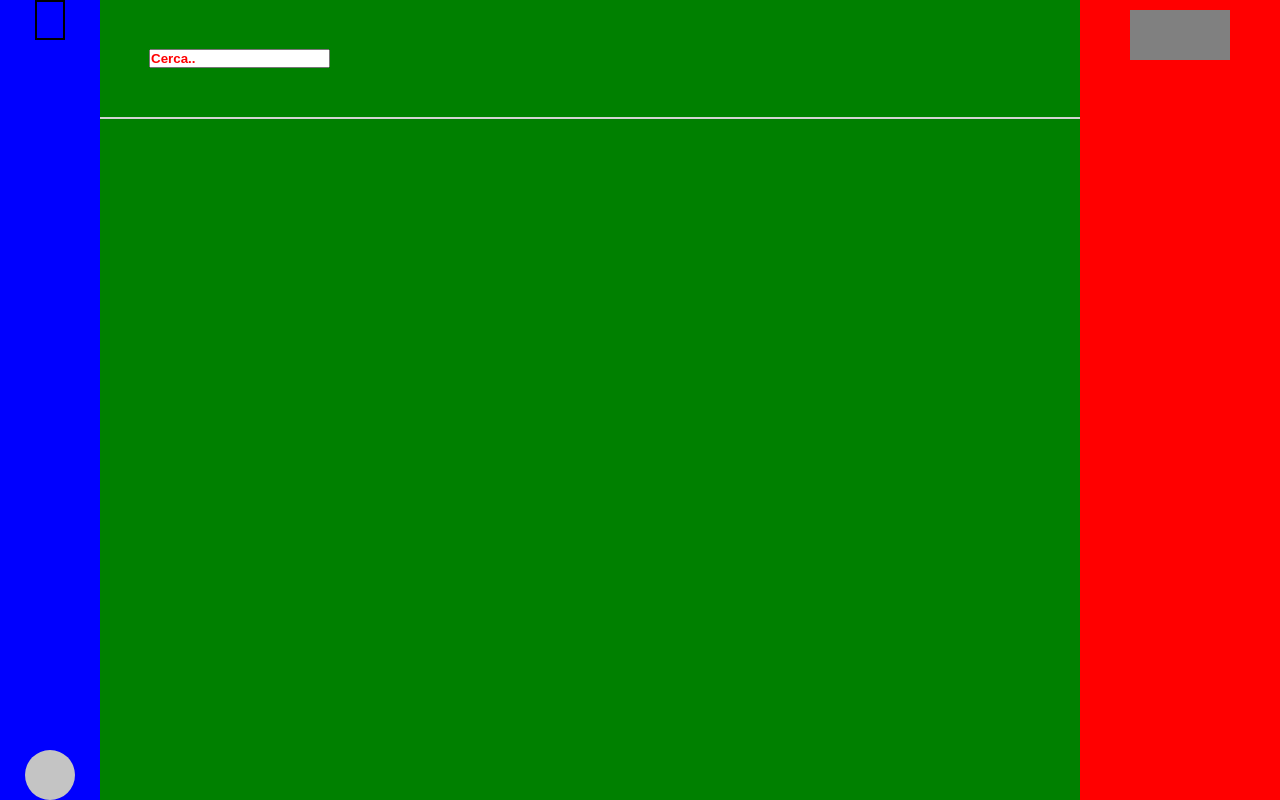
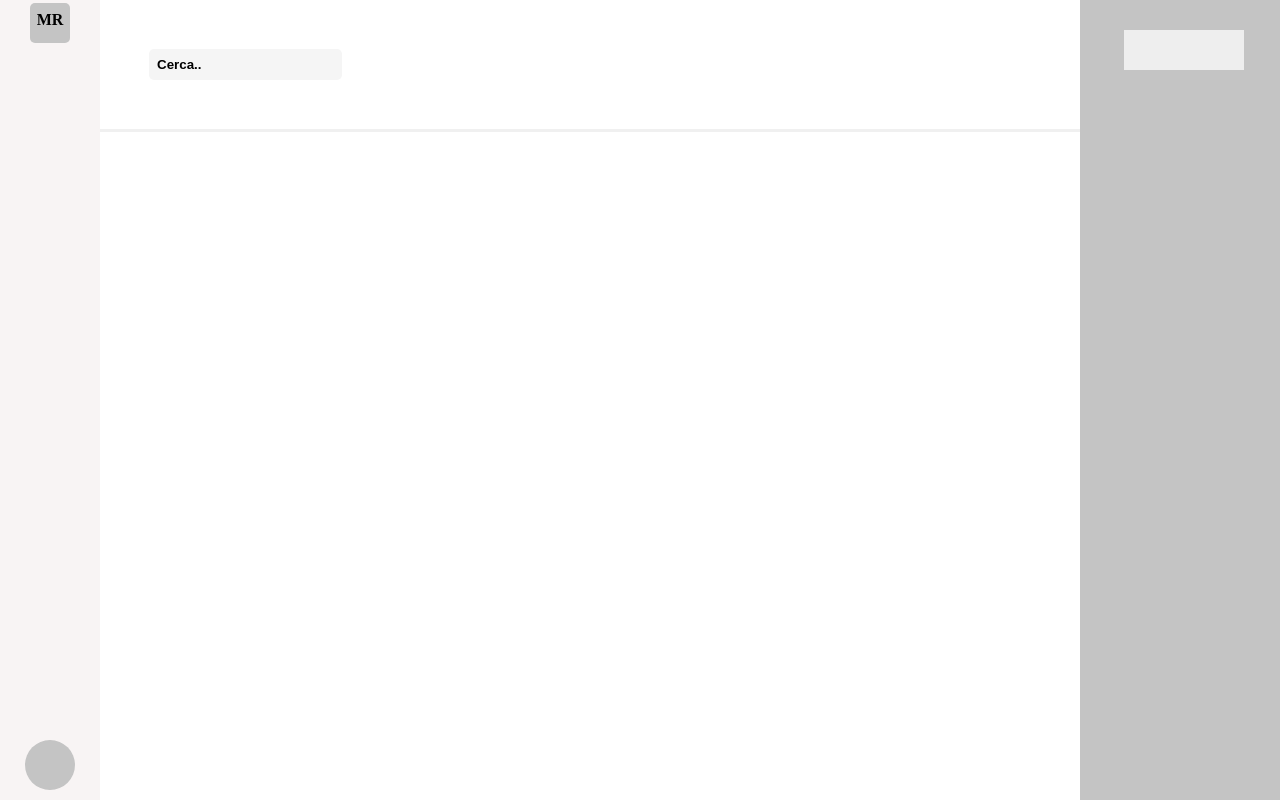
Before and after one commit to MarcoSpicuzza/Develhope, a plain HTML site: page esercizio/index.html in a window 1280 px wide. Drawn offline with Linux system fonts and the light colour scheme.

Commit message:
Modifiche varie css, .circle / .square  responsivo in versione mobile

```diff
--- a/esercizio/index.html
+++ b/esercizio/index.html
@@ -19,7 +19,7 @@
         </main>
             <aside class="first-aside">
                 <div class="square">
-
+                    <p>MR</p>
                 </div>
                 <div class="circle">
 
--- a/esercizio/style.css
+++ b/esercizio/style.css
@@ -18,7 +18,7 @@ body {
 
 .first-aside {
     display: flex;
-    background-color: blue;
+    background-color: #f8f4f4;
     height: 100%;
     width: 100px;
     order: 1;
@@ -28,14 +28,24 @@ body {
 }
 
 .square {
-    padding-top: 10px;
+
+    margin-top: 3%;
     align-self: center;
-    width: 30px;
+    width: 40px;
     height: 40px;
-    border: 2px solid black;
+    border-radius: 5px;
+    background-color: #c4c4c4;
+}
+
+.square p {
+    display: flex;
+    justify-content: center;
+    margin-top: 20%;
+    font-weight: bold;
 }
 
 .circle {
+    margin-bottom: 10px;
     padding-bottom: 10px;
     align-self: center;
     width: 50px;
@@ -48,7 +58,7 @@ body {
 
 .middle {
     flex-grow: 1;
-    background-color: green;
+    background-color: #fff;
     height: 100%;
     width: 100px;
     order: 2;
@@ -57,33 +67,37 @@ body {
 .input-search {
     margin-top: 5%;
     margin-left: 5%;
+    border-radius: 5px;
+    padding: 8px;
+    background-color: #f5f5f5;
+    border: none;
 }
 
 .input-search::placeholder {
-    color: red;
+    color: black;
     font-weight: bold;
 }
 
 .first-section {
     padding-bottom: 5%;
-    border-bottom: 2px solid lightgray ;
+    border-bottom: 3px solid #f0f0f0 ;
 }
 
 /* ASIDE DESTRA */
 
 .second-aside {
-    background-color: red;
+    background-color: #c4c4c4;
     height: 100%;
     width: 200px;
     order: 3;
 }
 
 .rectangle {
-    margin-left: 50px;
-    margin-top: 10px;
-    width: 100px;
-    height: 50px;
-    background-color: grey;
+    margin-left: 22%;
+    margin-top: 15%;
+    width: 120px;
+    height: 40px;
+    background-color: #eeeeee;
 }
 
 /*MEDIA SMARTPHONE*/
```
